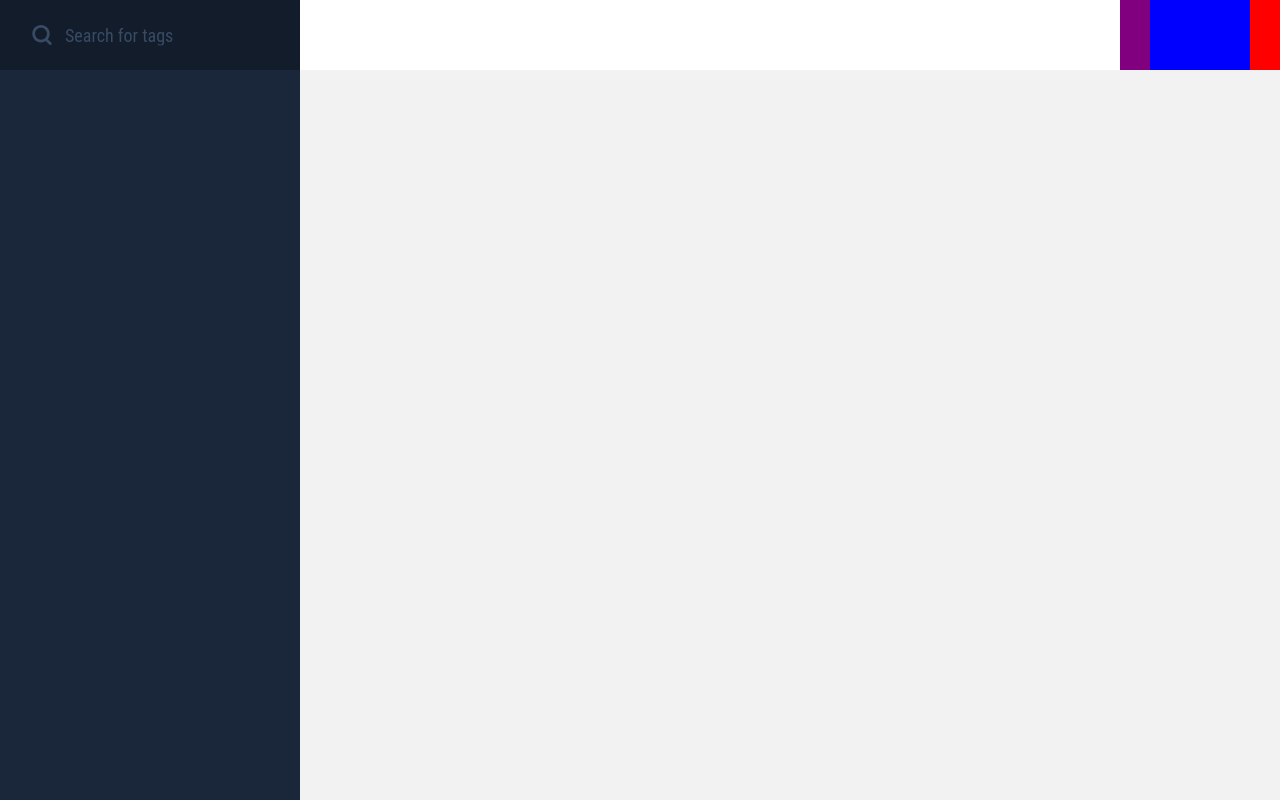
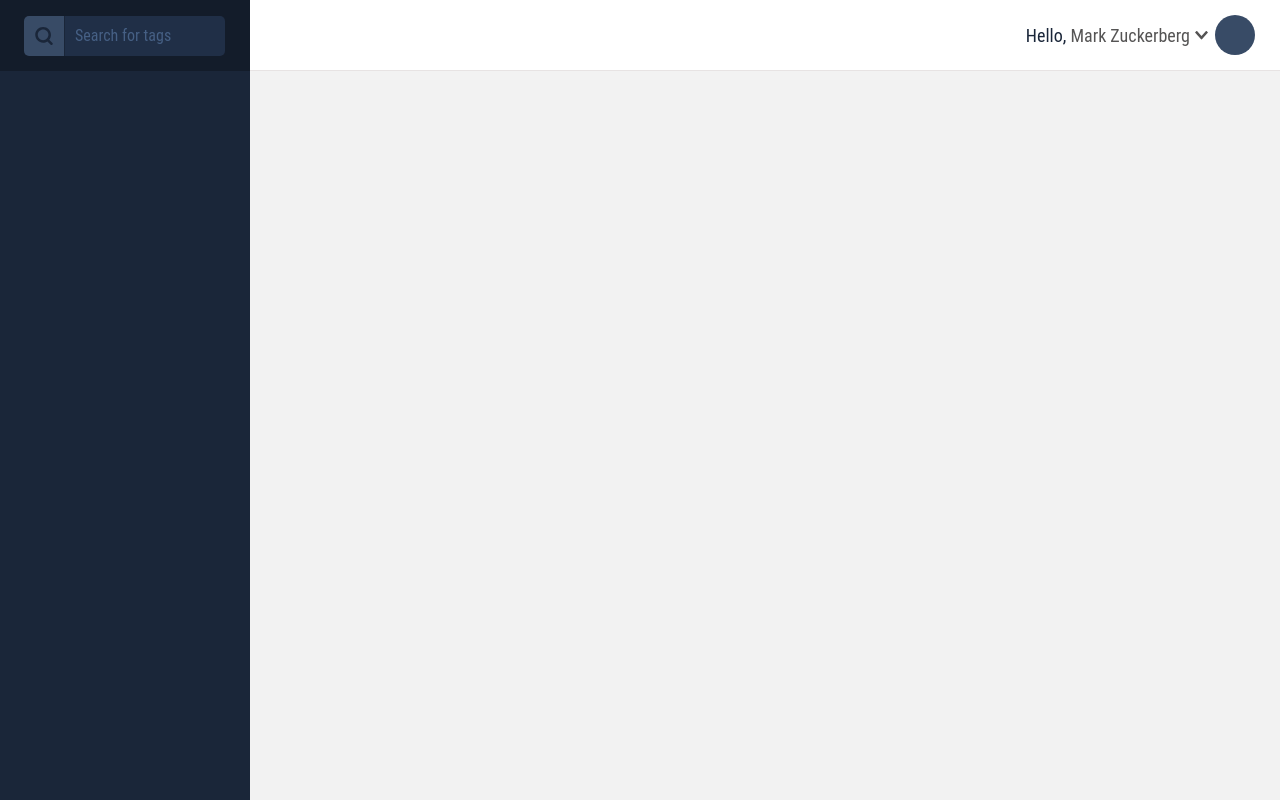
Before and after one commit to juanpmd/Image-Visualizer-PHP, a PHP site: page /home.php in a window 1280 px wide. Run offline with PHP 8.4, Linux system fonts and the light colour scheme; some libraries are stand-ins or nearby versions.

Commit message:
Arreglo home.php en diseño y agregue boton logout

```diff
--- a/css/home.css
+++ b/css/home.css
@@ -11,126 +11,139 @@ body {
   display: none;
 }
 nav {
-  height: 100%; width: 300px;
+  height: 100%; width: 250px;
   position: absolute;
   top: 0; left: 0;
   background: #1A2639;
 }
 #search-box {
-  width: 100%; height: 70px;
+  width: 100%; height: 71px;
   background: #131c2a;
 }
 form {
-  height: 70px;
+  height: 71px;
 }
 form img{
-  width: 20px; height: 20px;
-  position: fixed;
-  padding: 25px 0 25px 32px;
+  width: 18px; height: 18px;
+  position: absolute;
   cursor: pointer;
+  background: #384b66;
+  padding: 11px;
+  border-top-left-radius: 5px;
+  border-bottom-left-radius: 5px;
+  margin: 15.5px 0 15.5px 24px;
+  border-right: 1px solid #1A2639;
 }
 form input[type="text"]{
-  width: 200px;
-  background: #131c2a; color: #384b66;
+  width: 140px; height: 40px;
+  background: #131c2a; color: #4c678c;
   font-family: 'Roboto Condensed', sans-serif;
-  font-weight: 400; font-size: 18px;
+  font-weight: 400; font-size: 16px;
   outline: none; border: none;
   position: relative; top: 50%;
   -ms-transform: translate(0, -50%);
   -webkit-transform: translate(0, -50%);
   transform: translate(0, -50%);
   margin-left: 65px;
+  background: #202f47;
+  border-top-right-radius: 5px;
+  border-bottom-right-radius: 5px;
+  padding: 0 10px 0 10px;
 }
 form input[type="text"]::-webkit-input-placeholder {
-   color: #384b66;
+   color: #466085;
 }
 form input[type="text"]::-moz-placeholder {
-   color: #384b66;
+   color: #466085;
 }
 form input[type="text"]:-ms-input-placeholder {
-   color: #384b66;
+   color: #466085;
 }
 main {
   width: calc(100% - 300px); height: 70px;
 }
 main {
-  width: calc(100% - 300px); height: 70px;
+  width: calc(100% - 250px); height: 70px;
   background: #ffffff;
   position: absolute;
   top: 0; right: 0;
+  border-bottom: 1px solid #e7e3e3;
 }
 #setting-button{
-  height: 100%;
+  height: 100%; width: 300px;
   position: absolute;
   top: 0; right: 0;
-  display: inline-block;
-  background: yellow;
+  cursor: pointer;
 }
 #user-image {
-  background: red;
-  height: 100%; width: 30px;
+  background: #384b66;
+  height: 40px; width: 40px;
   position: absolute;
-  top: 0; right: 0;
-}
-#user-name-box {
-  background: blue;
-  height: 100%; width: 100px;
-  position: absolute;
-  top: 0; right: 30px;
-
-}
-#more-arrow {
-  background: purple;
-  height: 100%; width: 30px;
-  position: absolute;
-  top: 0; right: 130px;
-}
-/*
-#user-image {
-  background: #919191;
-  width: 40px; height: 40px;
-  border-radius: 100%;
-  position: relative; top: 50%;
+  right: 15px; top: 50%;
   -ms-transform: translate(0, -50%);
   -webkit-transform: translate(0, -50%);
   transform: translate(0, -50%);
-  display: inline-block;
-  margin-right: 20px;
+  border-radius: 100%;
+  margin-right: 10px;
 }
-#user-name-box{
-  height: 70px;
-  display: inline-block;
-  position: fixed;
+#user-name-box {
+  height: 100%; width: 200px;
+  position: absolute;
+  top: 0; right: 90px;
+}
+#more-arrow {
+  height: 100%; width: 30px;
+  position: absolute;
+  top: 0; right: 55px;
 }
 #user-name-box p{
-  position: relative; top: 50%;
+  position: absolute; top: 50%;
   -ms-transform: translate(0, -50%);
   -webkit-transform: translate(0, -50%);
   transform: translate(0, -50%);
+  right: 0; color: #1A2639;
   font-family: 'Roboto Condensed', sans-serif;
   font-weight: 400; font-size: 18px;
-  color: #919191;
 }
-#more-arrow {
-  height: 70px;
-  display: inline-block;
-  position: fixed;
-  background: red;
+#user-name-box p span{
+  font-weight: 400; color: #555454;
 }
 #more-arrow img{
-  width: 20px;
+  width: 13px;
+  top: 50%; position: absolute;
+  -ms-transform: translate(0, -50%);
+  -webkit-transform: translate(0, -50%);
+  transform: translate(0, -50%);
 }
-*/
-/*
-#setting-button img{
-  width: 25px; height: 25px;
-  padding: 22.5px 0 22.5px 0;
+#settings-box {
+  position: absolute;
+  width: 150px; height: 90px;
+  top: 71px; right: 25px;
+  background: #ffffff;
+  box-shadow: 0px 0px 3px #bdbdbd;
+}
+.settings-item {
+  width: 100%; height: 45px;
+  display: inline-block;
+  border-bottom: 1px solid #e7e7e7;
   cursor: pointer;
 }
-*/
-#settings-box {
+.settings-item:hover {
+  background: #f9f9f9;
+}
+.settings-item img{
   position: absolute;
-  width: 250px; height: 150px;
-  top: 70px; right: 0;
-  background: red;
+  width: 20px;
+  margin: 12.5px 12.5px 12.5px 22.5px;
+  display: inline-block;
 }
+.settings-item p{
+  font-family: 'Roboto Condensed', sans-serif;
+  font-weight: 400; font-size: 16px;
+  display: inline-block;
+  top: 50%; position: relative;
+  -ms-transform: translate(0, -50%);
+  -webkit-transform: translate(0, -50%);
+  transform: translate(0, -50%);
+  margin-left: 60px;
+}
--- a/home.php
+++ b/home.php
@@ -7,6 +7,7 @@
     <link href='https://fonts.googleapis.com/css?family=Roboto+Slab:400,300' rel='stylesheet' type='text/css'>
   </head>
   <body>
+    <!-- ################################### -->
     <nav>
       <div id="search-box">
         <form>
@@ -15,19 +16,30 @@
         </form>
       </div>
     </nav>
+    <!-- ################################### -->
     <main>
       <div id="setting-button">
         <div id="user-image"></div>
         <div id="user-name-box">
-          <!--<p>Hello, Juan</p>-->
+          <p>Hello, <span>Mark Zuckerberg</span></p>
         </div>
         <div id="more-arrow">
-          <!--<img src="img/MoreArrow.svg" alt="">-->
+          <img src="img/MoreArrow.svg" alt="">
         </div>
         <!--<img src="img/Settings.svg"/>-->
       </div>
     </main>
-    <div id="settings-box" class="hidden"></div>
+    <!-- ################################### -->
+    <div id="settings-box" class="hidden">
+      <div class="settings-item">
+        <img src="img/Settings.svg">
+        <p>Settings</p>
+      </div>
+      <div class="settings-item">
+        <img src="img/Logout.svg">
+        <p>Log out</p>
+      </div>
+    </div>
     <!-- ################################### -->
     <script src="js/jQuery.js"></script>
     <script type="text/javascript" src="js/home.js"></script>
```
Also changed, not shown: img/MoreArrow.svg, img/Search.svg.
